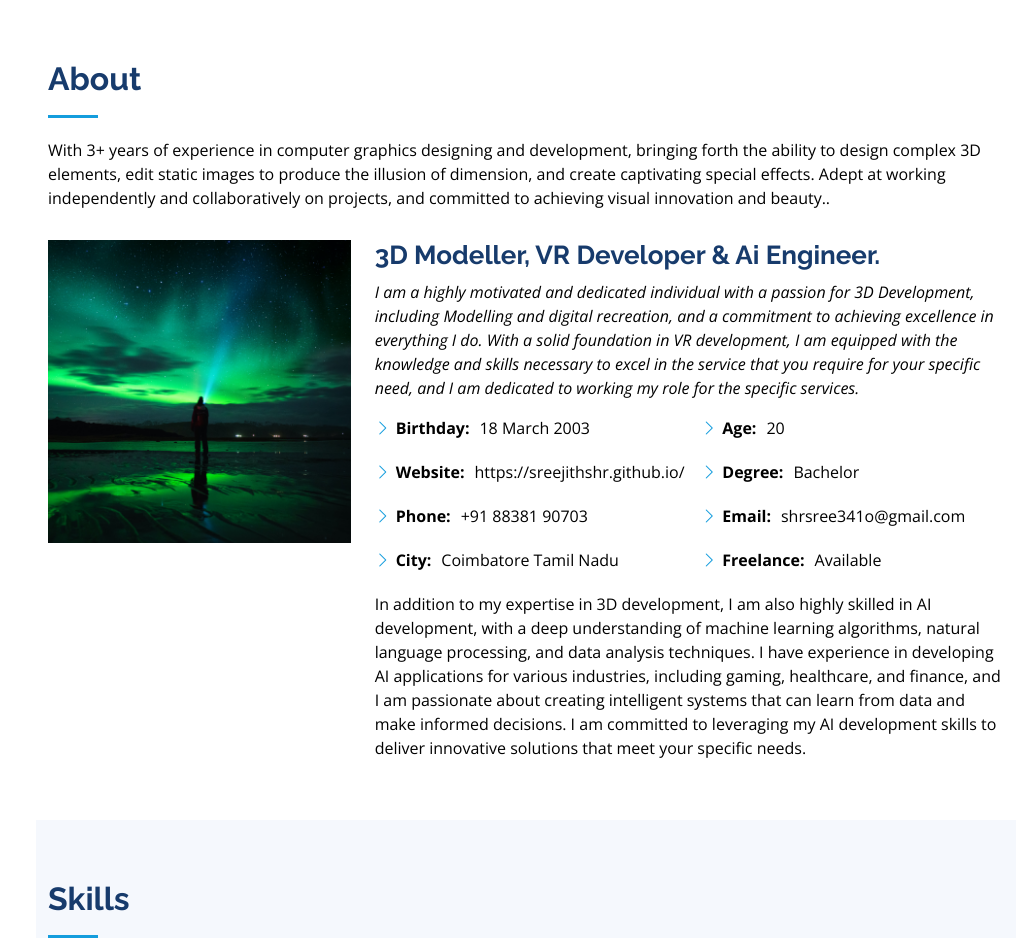
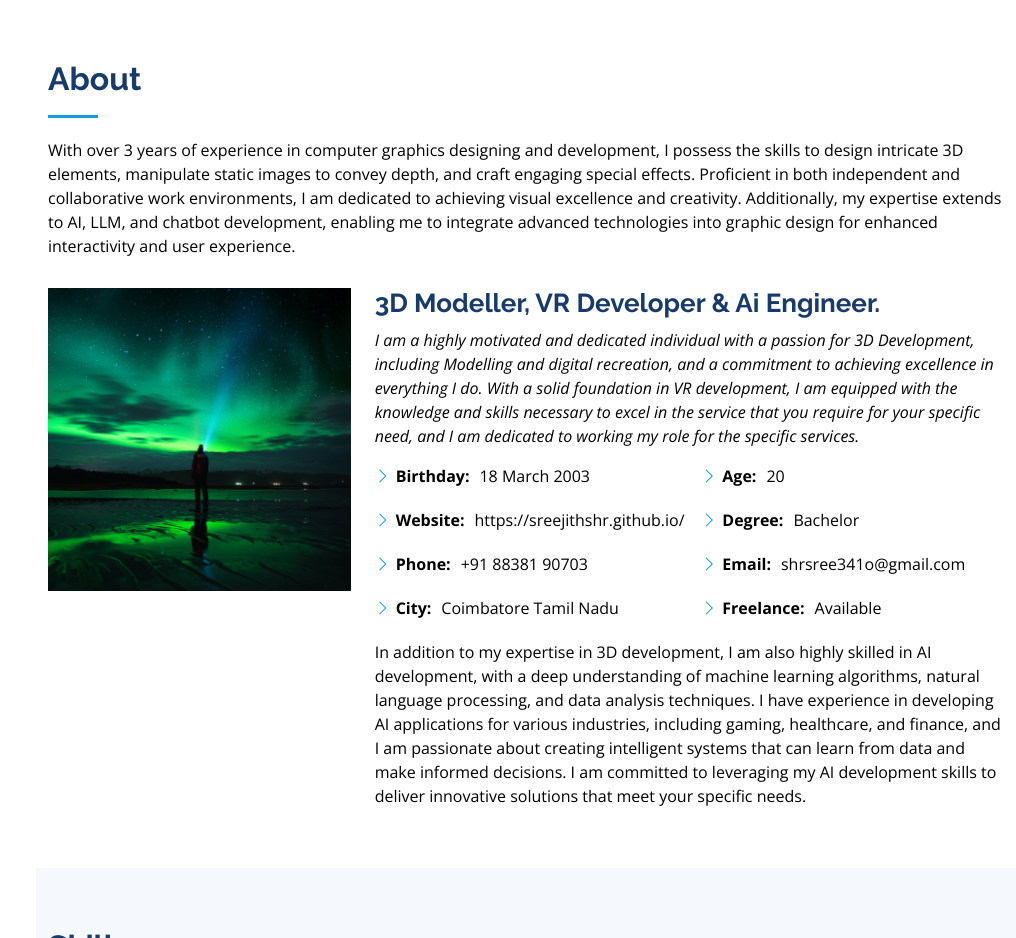
Before and after one commit to sreejithSHR/sreejithSHR.github.io, a plain HTML site: page index.html in a window 1280 px wide. Shown: the part 800-1738 px from the top of the page, without its empty margins (264-1280 px from the left). Drawn offline with nearby package versions, Linux system fonts and the light colour scheme.

Commit message:
Update index.html

```diff
--- a/index.html
+++ b/index.html
@@ -80,8 +80,7 @@
 
         <div class="section-title">
           <h2>About</h2>
-          <p> With 3+ years of experience in computer graphics designing and development, bringing forth the ability to design complex 3D elements, edit static images to produce the illusion of dimension, and create captivating special effects. Adept at working independently and collaboratively on projects, and committed to achieving visual innovation and beauty..</p>
-        </div>
+          <p> With over 3 years of experience in computer graphics designing and development, I possess the skills to design intricate 3D elements, manipulate static images to convey depth, and craft engaging special effects. Proficient in both independent and collaborative work environments, I am dedicated to achieving visual excellence and creativity. Additionally, my expertise extends to AI, LLM, and chatbot development, enabling me to integrate advanced technologies into graphic design for enhanced interactivity and user experience.        </div>
 
         <div class="row">
           <div class="col-lg-4" data-aos="fade-right">
```
